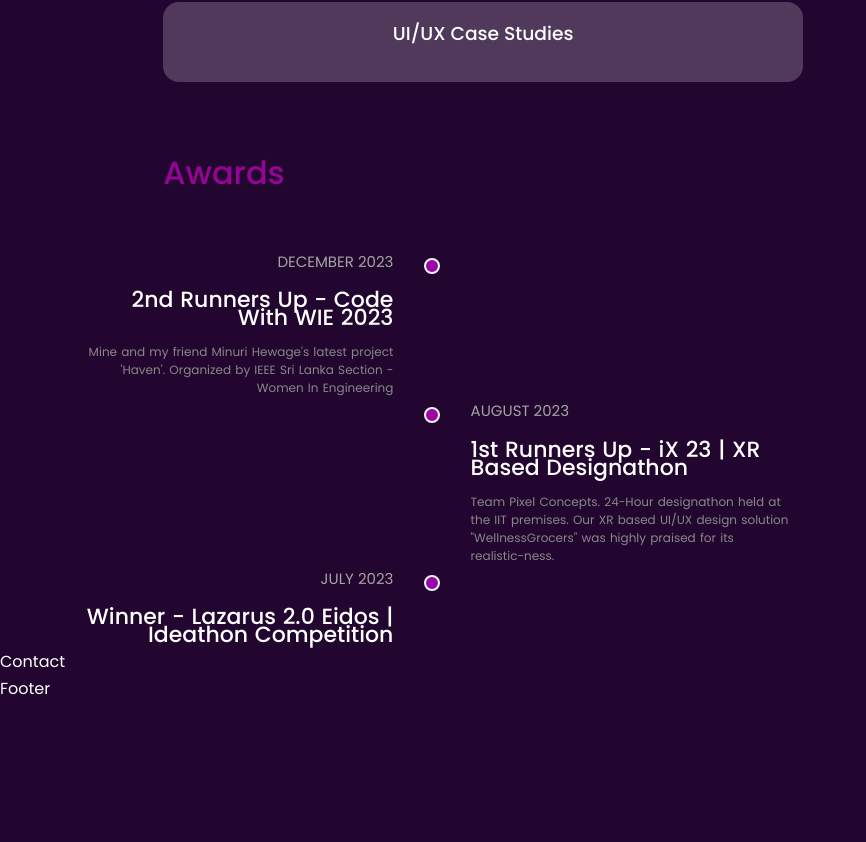
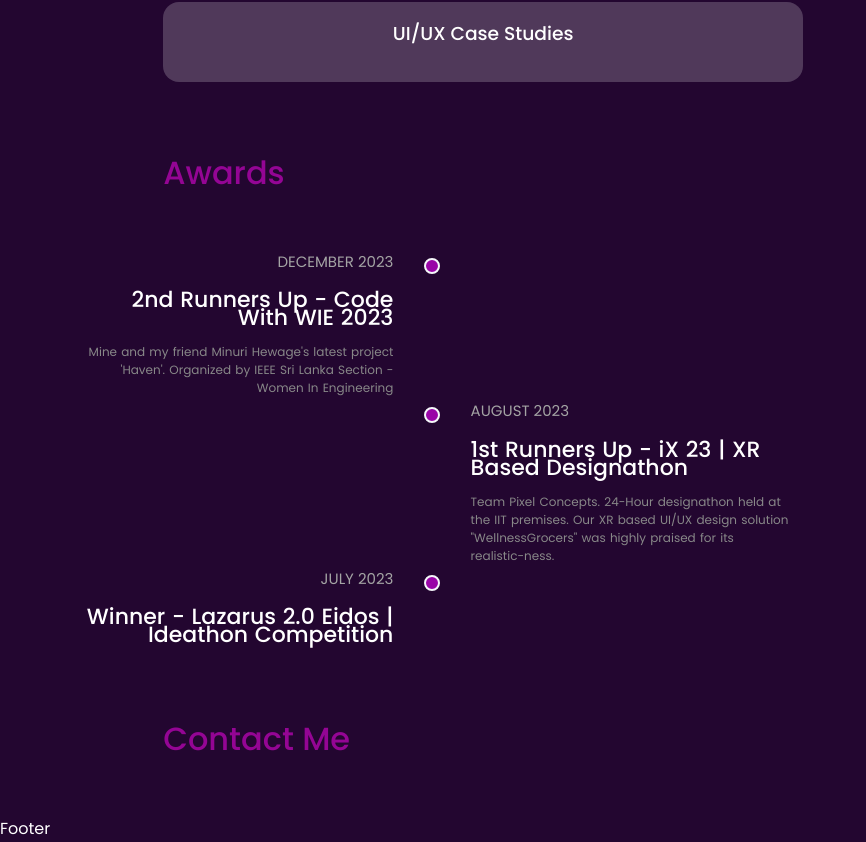
Before and after one commit to disara7/portfolio, a React (Create React App) app: page / in a window 1280 px wide. Shown: the part 3213-4055 px from the top of the page, without its empty margins (0-866 px from the left). Before the commit the page ends 3916 px from the top, so only its background shows below. Built offline with nearby package versions, Linux system fonts and the light colour scheme.

Commit message:
Update Contact.jsx

```diff
--- a/src/components/contact/Contact.jsx
+++ b/src/components/contact/Contact.jsx
@@ -3,7 +3,9 @@
 
 const Contact = () => {
   return (
-    <section id='contact'>Contact</section>
+    <section id='contact'>
+      <h2 className='section__title'>Contact Me</h2>
+    </section>
   )
 }
 
```
